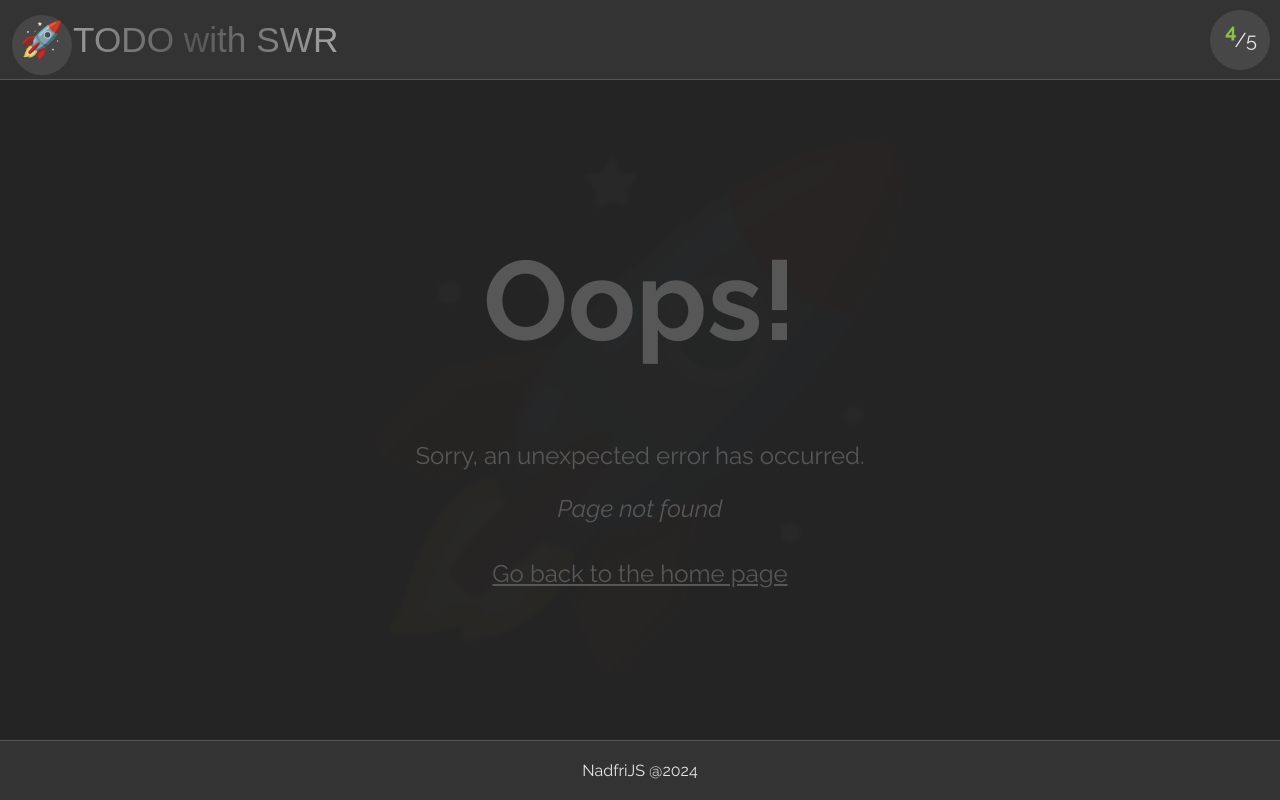
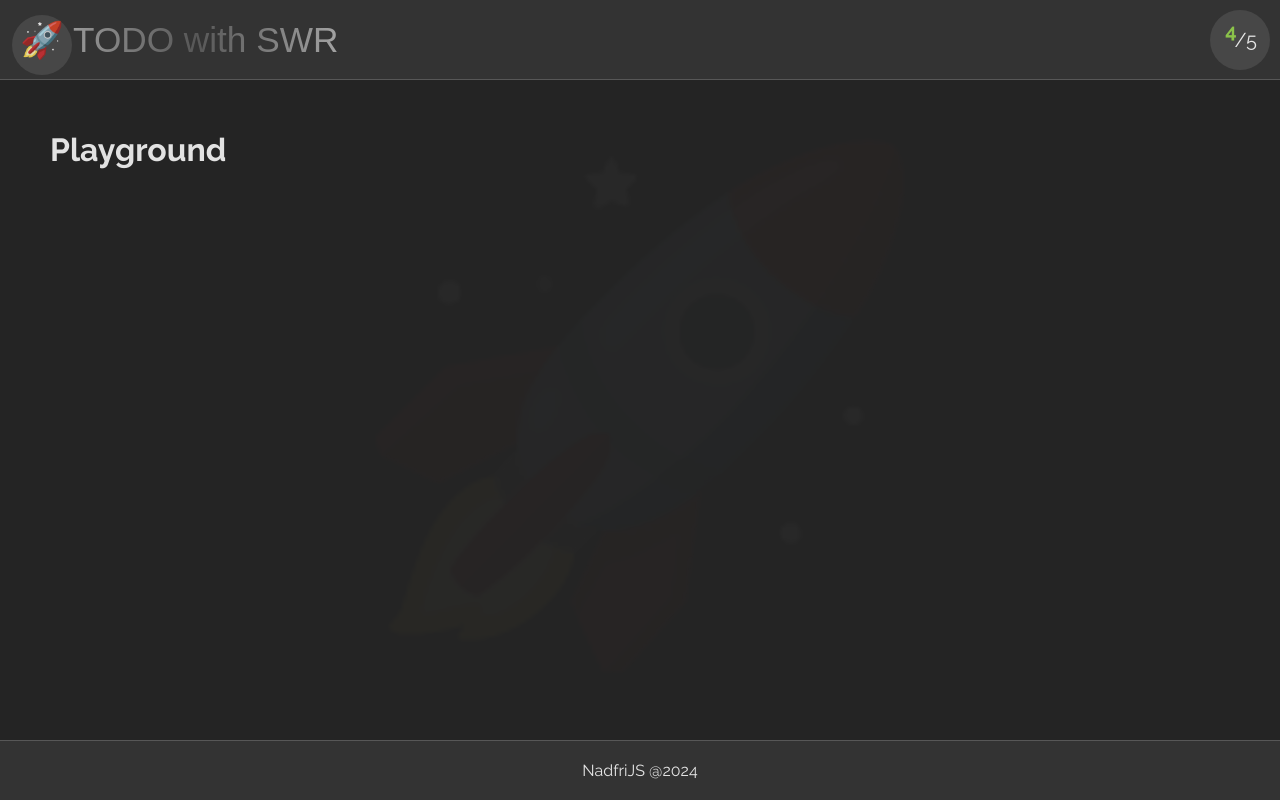
Before and after one commit to nadfri/todo-swr, a React (Vite) app: page /sandbox in a window 1280 px wide. Before the commit this address had no page. Built offline with nearby package versions, Linux system fonts and the light colour scheme; data requests are answered from the project's data file; a web font is replaced by a local one.

Commit message:
Feat: Add sandBox

```diff
--- a/src/App.tsx
+++ b/src/App.tsx
@@ -6,9 +6,9 @@ import Header from '@/components/Header/Header';
 import Footer from '@/components/Footer/Footer';
 import TodoPage from '@/pages/TodoPage/TodoPage';
 import ErrorPage from '@/pages/ErrorPage/ErrorPage';
+import SandBox from './components/SandBox/SandBox';
 
 export default function App() {
-
   return (
     <ErrorBoundary FallbackComponent={ErrorPage}>
       <div className='App'>
@@ -18,6 +18,7 @@ export default function App() {
             <Route path='/' element={<Home />} />
             <Route path='todos' element={<Home />} />
             <Route path='todos/:id' element={<TodoPage />} />
+            <Route path='sandbox' element={<SandBox />} />
             <Route path='404' element={<ErrorPage notFound />} />
             <Route path='*' element={<ErrorPage notFound />} />
           </Routes>
--- /dev/null
+++ b/src/components/SandBox/SandBox.scss
@@ -0,0 +1,3 @@
+.SandBox {
+  flex: 1;
+}
--- /dev/null
+++ b/src/components/SandBox/SandBox.tsx
@@ -0,0 +1,7 @@
+import './SandBox.scss';
+
+export default function SandBox() {
+  return <div className='SandBox'>
+    <h1>Playground</h1>
+  </div>;
+}
```
